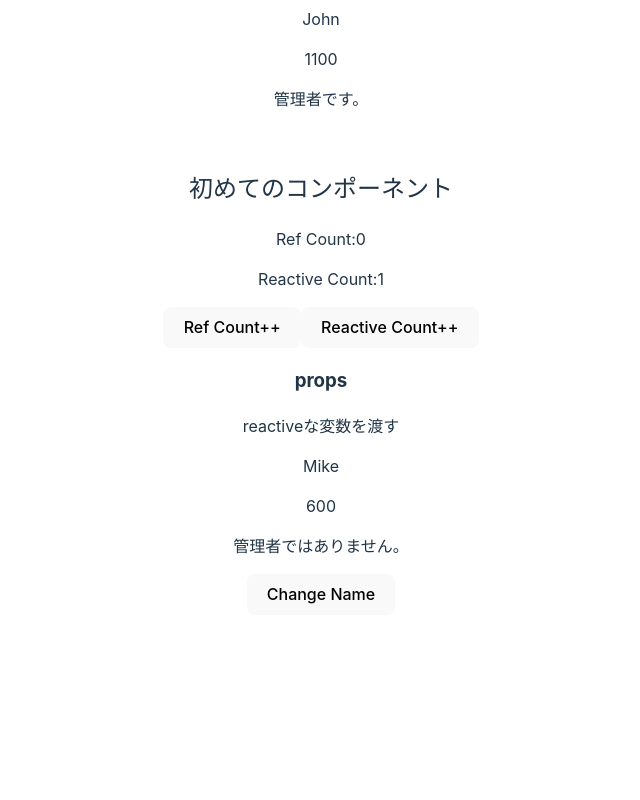
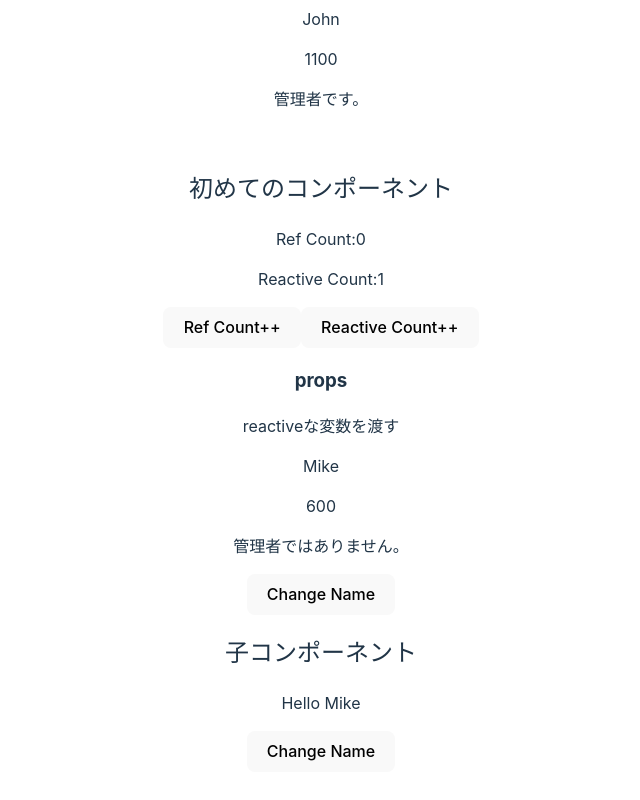
Before and after one commit to yusuke-miura7/vue-learning2, a Vue app in the folder second-vue-app/: page / in a window 1280 px wide. Shown: the part 774-1574 px from the top of the page, without its empty margins (319-959 px from the left). Before the commit the page ends 1421 px from the top, so only its background shows below. Built offline with nearby package versions, Linux system fonts and the light colour scheme.

Commit message:
emitによる検知の実装

```diff
--- a/second-vue-app/src/App.vue
+++ b/second-vue-app/src/App.vue
@@ -1,11 +1,19 @@
 <script setup>
 import Hello from './components/Hello.vue';
+import Next from './components/Next.vue';
+
 import { ref } from 'vue';
 
 const name = ref('Mike');
 const changeName = () =>{
   name.value = 'Bob';
 }
+
+const handleEvent = () => {
+  console.log('子コンポーネントからの通知');
+  name.value = 'Ken';
+}
+
 </script>
 
 <template>
@@ -15,6 +23,10 @@ const changeName = () =>{
   <br>
   <Hello message="reactiveな変数を渡す" :name="name" />
   <button @click="changeName">Change Name</button>
+  <br>
+
+  <!-- <Next v-on:notification="handleEvent"/> -->
+  <Next @changeNameEvent="handleEvent" :name="name" />
 
 </template>
 
--- /dev/null
+++ b/second-vue-app/src/components/Next.vue
@@ -0,0 +1,19 @@
+<script setup>
+const props = defineProps({
+  name: String,
+});
+
+// scriptタグの中の関数を利用してイベントを発生する際にはdefineEmits関数を利用
+// 引数ではイベント名の設定
+const emit = defineEmits(['changeNameEvent']);
+
+const changeName = () => {
+  emit('changeNameEvent');
+};
+</script>
+
+<template>
+  <h2>子コンポーネント</h2>
+  <p>Hello {{ props.name }}</p>
+  <button @click="changeName">Change Name</button>
+</template>
```
